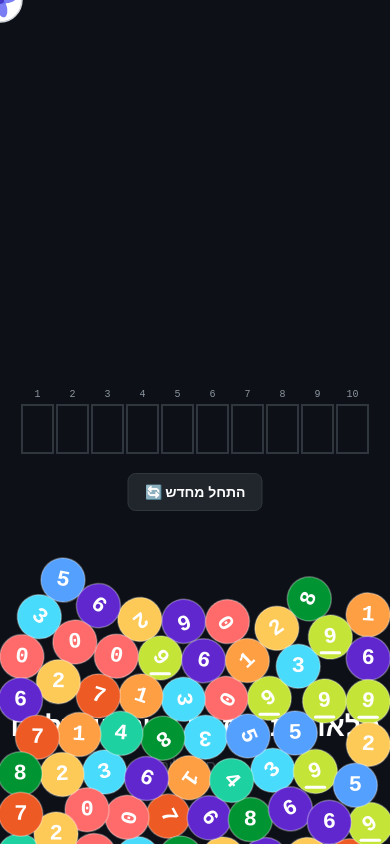
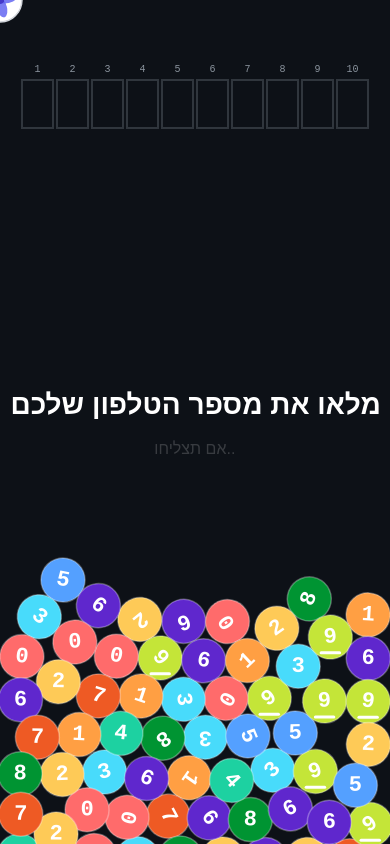
Before and after one commit to alegmal/incremental-phone-number, a Next.js app: page / in a window 390 px wide. Built offline with nearby package versions, Linux system fonts and the light colour scheme.

Commit message:
fix: mobile — boxes at top, fan x3 weaker, text centered, no retry button

```diff
--- a/src/app/components/PhoneGame.tsx
+++ b/src/app/components/PhoneGame.tsx
@@ -9,7 +9,7 @@ const SPAWN_MS = 110;
 const GRAVITY = 1.2;
 const WIND_MAX = 0.015;
 const WIND_RADIUS = 200;
-const WIND_MAX_MOBILE = 4.0;
+const WIND_MAX_MOBILE = 1.33;
 const WIND_RADIUS_MOBILE = 300;
 const SUBSTEPS = 3;
 const BALL_COLORS = ["#FF6B6B","#FF9F43","#FECA57","#48DBFB","#1DD1A1","#54A0FF","#5F27CD","#EE5A24","#009432","#C4E538"];
@@ -93,7 +93,7 @@ export default function PhoneGame() {
     const slotW = Math.min(60, (W - 40) / NUM_SLOTS);
     const slotX = (W - slotW * NUM_SLOTS) / 2;
     // Desktop: boxes near bottom (open at top). Mobile: boxes near top (open at bottom).
-    const slotY = isMobile ? 405 : H - 405;
+    const slotY = isMobile ? 80 : H - 405;
 
     // Separators guide balls into slots.
     // Desktop: centered at slotY (channel above). Mobile: centered below slotY (channel below).
@@ -264,8 +264,8 @@ export default function PhoneGame() {
       ctx.fillRect(0, 0, W, H);
 
       // Title — top on desktop, bottom on mobile (away from boxes)
-      const titleY = isMobile ? H - 130 : 28;
-      const subtitleY = isMobile ? H - 84 : 92;
+      const titleY = isMobile ? H / 2 - 30 : 28;
+      const subtitleY = isMobile ? H / 2 + 20 : 92;
       ctx.textAlign = "center";
       ctx.textBaseline = "top";
       ctx.fillStyle = "#ffffff";
@@ -374,7 +374,7 @@ export default function PhoneGame() {
 
   // Restart button: below boxes on desktop, below boxes on mobile (boxes are at top on mobile)
   const btnStyle = isMobile
-    ? { top: `${405 + BALL_R * 2 + 24}px`, left: "50%", transform: "translateX(-50%)" }
+    ? { top: `${80 + BALL_R * 2 + 24}px`, left: "50%", transform: "translateX(-50%)" }
     : { bottom: "360px", left: "50%", transform: "translateX(-50%)" };
 
   return (
@@ -384,7 +384,7 @@ export default function PhoneGame() {
       <button
         onClick={resetGame}
         style={btnStyle}
-        className={`absolute bg-[#21262d] hover:bg-[#30363d] border border-[#30363d] text-white text-sm font-semibold px-4 py-2 rounded-lg transition-colors z-10 whitespace-nowrap${completed ? " hidden" : ""}`}
+        className={`absolute bg-[#21262d] hover:bg-[#30363d] border border-[#30363d] text-white text-sm font-semibold px-4 py-2 rounded-lg transition-colors z-10 whitespace-nowrap${completed || isMobile ? " hidden" : ""}`}
       >
         🔄 התחל מחדש
       </button>
```
